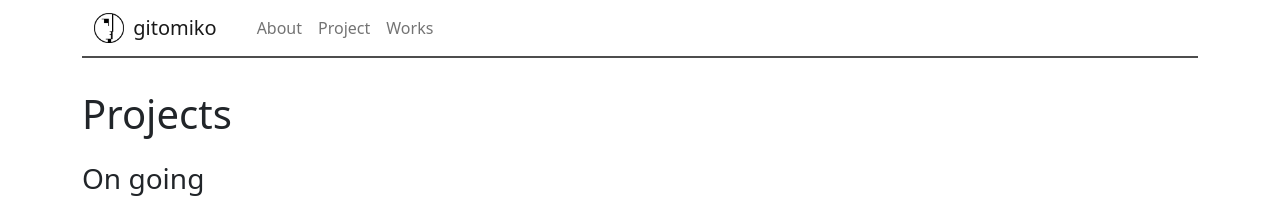
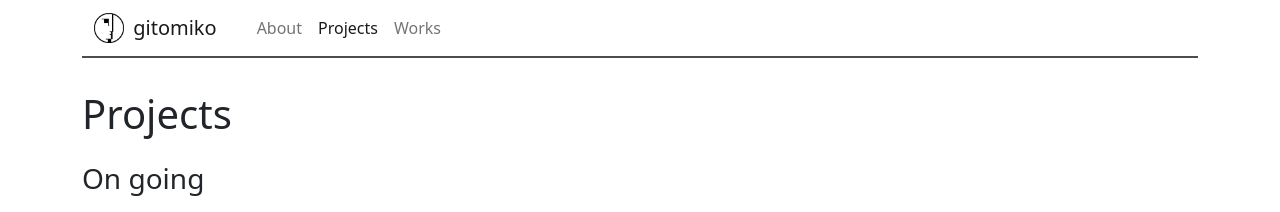
Before and after one commit to gitomiko/gitomiko.github.io, a Jekyll site: the page built from projects.md, in a window 1280 px wide. Shown: the top 212 px of the page. Built offline with Jekyll 4.4.1, drawn with Linux system fonts in a browser that asks for light colours.

Commit message:
edit navigation

```diff
--- a/_data/navigation.yml
+++ b/_data/navigation.yml
@@ -2,7 +2,7 @@
   link: /
 - name: About
   link: /about/
-- name: Project
-  link: /project/
+- name: Projects
+  link: /projects/
 - name: Works
   link: /works/
```
